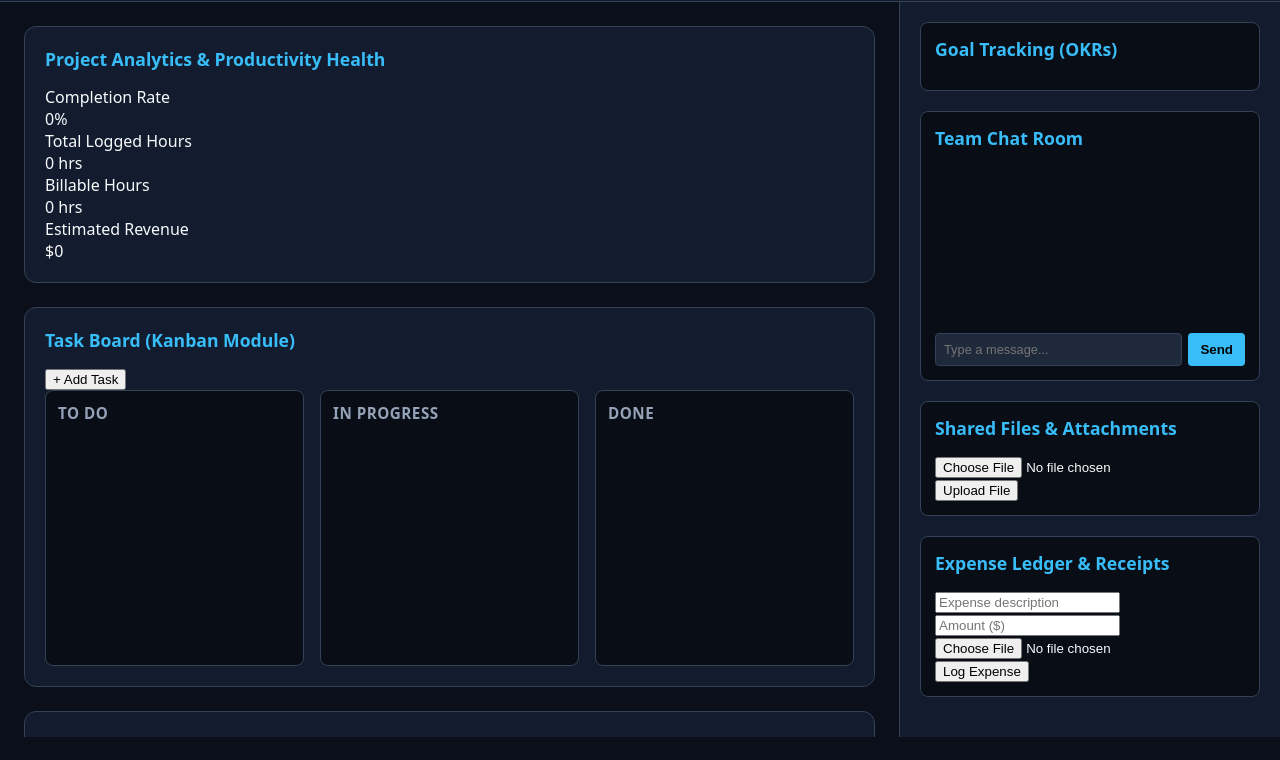
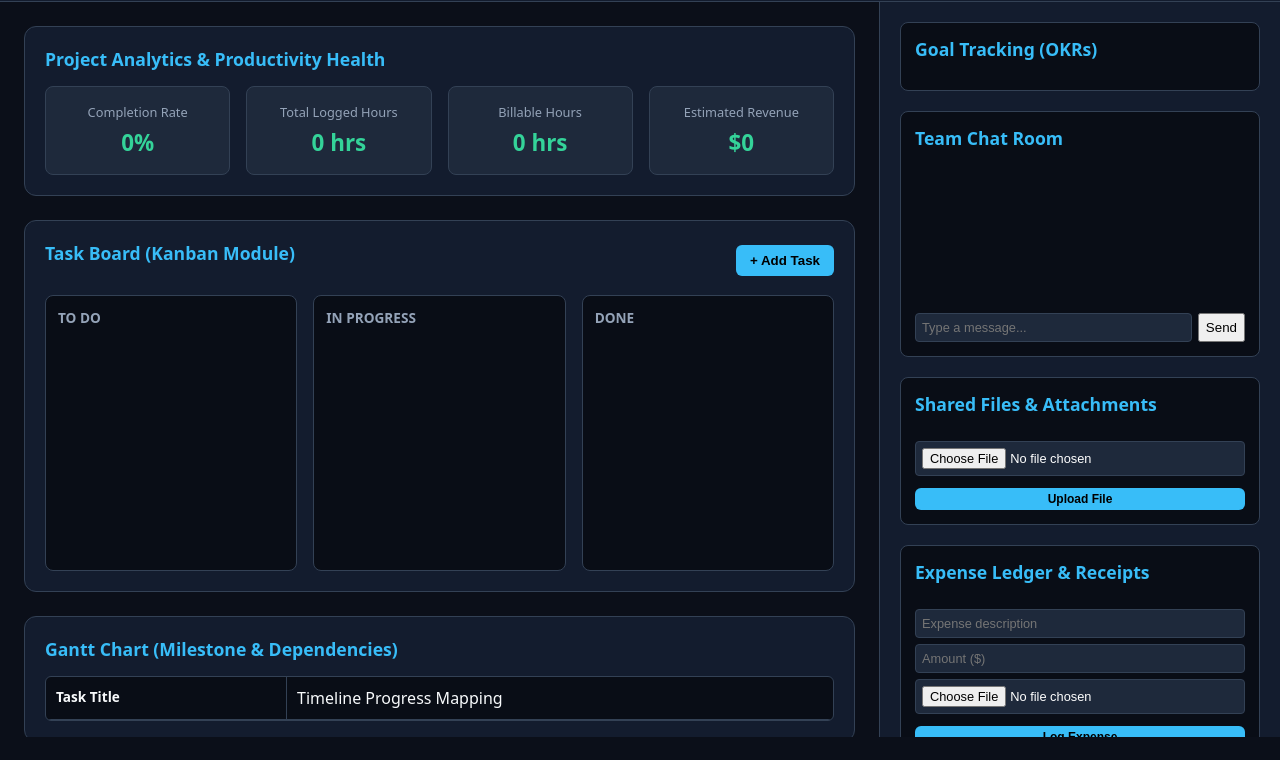
Before and after one commit to Ravi-Chaudhary99/SUNSTONE_CODINGBLOCK_INTERNSHIP, a website: page project-collaboration-tool/public/index.html in a window 1280 px wide. Shown: the part 62-822 px from the top of the page. After the commit the page ends 800 px from the top, so only its background shows below. Drawn offline with Linux system fonts and the light colour scheme; no server answers.

Commit message:
Refactor CSS styles for improved organization

```diff
--- a/project-collaboration-tool/public/css/style.css
+++ b/project-collaboration-tool/public/css/style.css
@@ -7,6 +7,7 @@
     --text-secondary: #94a3b8;
     --accent-blue: #38bdf8;
     --accent-green: #34d399;
+    --accent-red: #f87171;
 }
 
 body {
@@ -25,104 +26,63 @@ body {
     align-items: center;
 }
 
-.logo {
-    font-size: 1.5rem;
-    font-weight: 800;
-    letter-spacing: -0.5px;
-}
+.logo { font-size: 1.5rem; font-weight: 800; letter-spacing: -0.5px; }
+.logo span { color: var(--accent-blue); }
 
-.logo span { color: var(--accent-blue); }
-.header-tag { font-size: 0.85rem; color: var(--text-secondary); background: #1e293b; padding: 4px 10px; border-radius: 20px; }
+.user-panel { display: flex; align-items: center; gap: 12px; }
+.role-badge { background: #1e293b; color: var(--accent-blue); padding: 4px 10px; border-radius: 20px; font-size: 0.85rem; border: 1px solid var(--border-color); }
+select { background: var(--bg-card); color: #fff; border: 1px solid var(--border-color); padding: 6px 12px; border-radius: 6px; }
 
-.app-container {
-    display: flex;
-    height: calc(100vh - 65px);
-    overflow: hidden;
-}
+.app-container { display: flex; height: calc(100vh - 65px); overflow: hidden; }
 
-.workspace {
-    flex: 1;
-    padding: 24px;
-    overflow-y: auto;
-    display: flex;
-    flex-direction: column;
-    gap: 24px;
-}
+.workspace { flex: 1; padding: 24px; overflow-y: auto; display: flex; flex-direction: column; gap: 24px; }
+.sidebar { width: 360px; background-color: var(--bg-surface); border-left: 1px solid var(--border-color); padding: 20px; display: flex; flex-direction: column; gap: 20px; overflow-y: auto; }
 
-.sidebar {
-    width: 340px;
-    background-color: var(--bg-surface);
-    border-left: 1px solid var(--border-color);
-    padding: 20px;
-    display: flex;
-    flex-direction: column;
-    gap: 20px;
-    overflow-y: auto;
-}
+.section-block { background: var(--bg-surface); border: 1px solid var(--border-color); border-radius: 12px; padding: 20px; }
+.section-header { display: flex; justify-content: space-between; align-items: center; margin-bottom: 15px; }
+.section-block h2, .sidebar-widget h3 { margin: 0 0 15px 0; font-size: 1.1rem; color: var(--accent-blue); }
 
-.section-block {
-    background: var(--bg-surface);
-    border: 1px solid var(--border-color);
-    border-radius: 12px;
-    padding: 20px;
-}
+/* Analytics Grid */
+.analytics-grid { display: grid; grid-template-columns: repeat(4, 1fr); gap: 16px; }
+.stat-card { background: var(--bg-card); border: 1px solid var(--border-color); border-radius: 8px; padding: 16px; text-align: center; }
+.stat-title { font-size: 0.8rem; color: var(--text-secondary); margin-bottom: 6px; }
+.stat-value { font-size: 1.4rem; font-weight: bold; color: var(--accent-green); }
 
-.section-block h2, .sidebar-widget h3 {
-    margin-top: 0;
-    margin-bottom: 15px;
-    font-size: 1.1rem;
-    font-weight: 600;
-    color: var(--accent-blue);
-}
-
-/* Kanban CSS Layout */
-.kanban-board {
-    display: flex;
-    gap: 16px;
-}
-
-.column {
-    flex: 1;
-    background-color: #090d16;
-    border: 1px solid var(--border-color);
-    border-radius: 8px;
-    padding: 12px;
-    min-height: 250px;
-}
-
-.column h3 { margin: 0 0 12px 0; font-size: 0.95rem; text-transform: uppercase; color: var(--text-secondary); letter-spacing: 0.5px; }
+/* Kanban UI */
+.kanban-board { display: flex; gap: 16px; }
+.column { flex: 1; background-color: #090d16; border: 1px solid var(--border-color); border-radius: 8px; padding: 12px; min-height: 250px; }
+.column h3 { margin: 0 0 12px 0; font-size: 0.85rem; text-transform: uppercase; color: var(--text-secondary); }
 .cards-container { display: flex; flex-direction: column; gap: 10px; min-height: 200px; }
 
-.card {
-    background-color: var(--bg-card);
-    border: 1px solid var(--border-color);
-    border-radius: 6px;
-    padding: 12px;
-    cursor: grab;
-    transition: transform 0.2s, box-shadow 0.2s;
-}
-
-.card:hover { transform: translateY(-2px); box-shadow: 0 4px 12px rgba(0,0,0,0.3); }
+.card { background-color: var(--bg-card); border: 1px solid var(--border-color); border-radius: 6px; padding: 12px; cursor: grab; }
 .card-meta { font-size: 0.75rem; color: var(--text-secondary); margin-top: 8px; display: flex; justify-content: space-between; }
 
-/* Gantt Timeline Representation Styling */
+/* Gantt Chart */
 .gantt-wrapper { border: 1px solid var(--border-color); border-radius: 6px; overflow: hidden; background: #090d16; }
 .gantt-header-row, .gantt-item-row { display: flex; border-bottom: 1px solid var(--border-color); }
-.gantt-label-col { width: 220px; padding: 10px; border-right: 1px solid var(--border-color); font-size: 0.85rem; font-weight: bold; align-self: center; }
-.gantt-timeline-col { flex: 1; padding: 10px; position: relative; min-height: 24px; }
-.gantt-bar { background: linear-gradient(90deg, #0284c7, var(--accent-blue)); height: 16px; border-radius: 4px; font-size: 0.7rem; color: white; padding-left: 6px; display: flex; align-items: center; }
+.gantt-label-col { width: 220px; padding: 10px; border-right: 1px solid var(--border-color); font-size: 0.85rem; font-weight: bold; }
+.gantt-timeline-col { flex: 1; padding: 10px; position: relative; }
+.gantt-bar { background: linear-gradient(90deg, #0284c7, var(--accent-blue)); height: 18px; border-radius: 4px; font-size: 0.7rem; color: white; padding-left: 6px; display: flex; align-items: center; }
 
-/* Widgets and Components */
+/* Widgets */
 .sidebar-widget { background: #090d16; border: 1px solid var(--border-color); border-radius: 8px; padding: 14px; }
-.okr-item { margin-bottom: 10px; font-size: 0.85rem; }
-.progress-bar-bg { background: #1e293b; height: 6px; border-radius: 3px; margin-top: 4px; overflow: hidden; }
-.progress-bar-fill { background: var(--accent-green); height: 100%; transition: width 0.4s; }
+.chat-box { height: 140px; overflow-y: auto; display: flex; flex-direction: column; gap: 8px; margin-bottom: 8px; }
+.msg-bubble { background: var(--bg-card); padding: 8px; border-radius: 6px; font-size: 0.8rem; border-left: 3px solid var(--accent-blue); }
+.msg-sender { font-weight: bold; font-size: 0.75rem; color: var(--accent-blue); }
+.chat-input-area { display: flex; gap: 6px; }
+.chat-input-area input, .upload-box input { flex: 1; padding: 6px; background: var(--bg-card); border: 1px solid var(--border-color); border-radius: 4px; color: #fff; font-size: 0.8rem; }
 
-.chat-box { height: 160px; overflow-y: auto; display: flex; flex-direction: column; gap: 8px; margin-bottom: 8px; padding-right: 4px; }
-.msg-bubble { background: var(--bg-card); padding: 8px; border-radius: 6px; font-size: 0.8rem; border-left: 3px solid var(--accent-blue); }
-.msg-sender { font-weight: bold; margin-bottom: 2px; color: var(--text-primary); }
-.chat-input-area { display: flex; gap: 6px; }
-.chat-input-area input { flex: 1; padding: 8px; background: var(--bg-card); border: 1px solid var(--border-color); border-radius: 4px; color: #fff; font-size: 0.8rem; }
-.chat-input-area button { padding: 0 12px; background: var(--accent-blue); border: none; border-radius: 4px; color: #000; font-weight: bold; cursor: pointer; }
+.action-btn { background: var(--accent-blue); color: #000; border: none; padding: 8px 14px; border-radius: 6px; font-weight: bold; cursor: pointer; }
+.action-btn.sm { padding: 4px 8px; font-size: 0.75rem; margin-top: 6px; }
+.action-btn.cancel { background: var(--accent-red); color: white; }
 
-.billing-badge { background: #312e81; color: #c084fc; border: 1px solid #581c87; font-size: 0.75rem; text-align: center; padding: 6px; border-radius: 4px; }
+.file-list, .expense-list { font-size: 0.8rem; display: flex; flex-direction: column; gap: 6px; margin-bottom: 10px; }
+.file-item, .expense-item { background: var(--bg-card); padding: 6px 10px; border-radius: 4px; display: flex; justify-content: space-between; align-items: center; }
+.upload-box { display: flex; flex-direction: column; gap: 6px; margin-top: 8px; }
+
+/* Modal */
+.modal { display: none; position: fixed; top: 0; left: 0; width: 100%; height: 100%; background: rgba(0,0,0,0.7); justify-content: center; align-items: center; }
+.modal-content { background: var(--bg-surface); padding: 24px; border-radius: 12px; border: 1px solid var(--border-color); width: 340px; display: flex; flex-direction: column; gap: 12px; }
+.modal-content input { padding: 8px; background: var(--bg-card); border: 1px solid var(--border-color); border-radius: 4px; color: #fff; }
+.modal-actions { display: flex; gap: 10px; justify-content: flex-end; }
+.checkbox-row { display: flex; align-items: center; gap: 8px; font-size: 0.85rem; }
```
